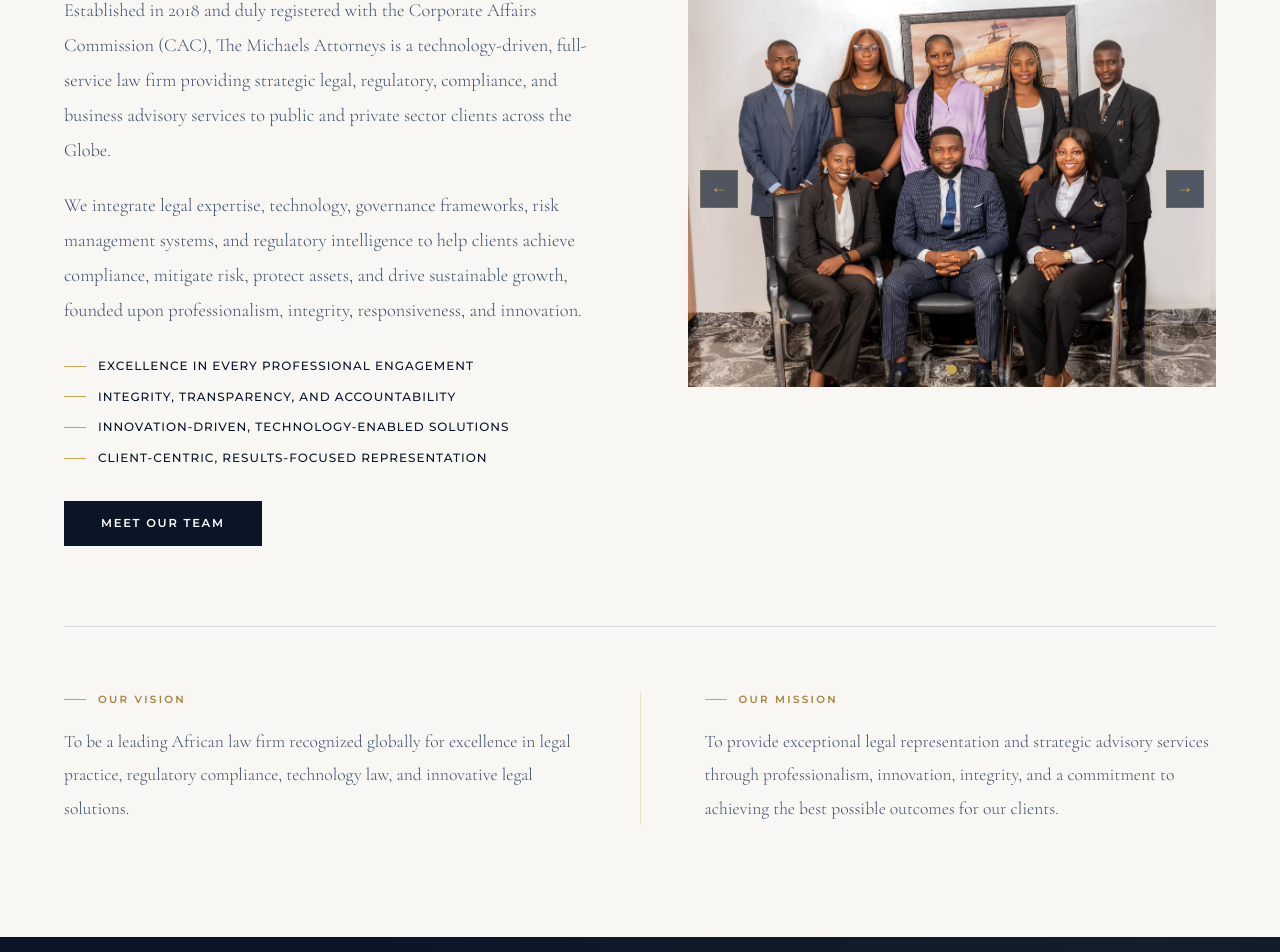
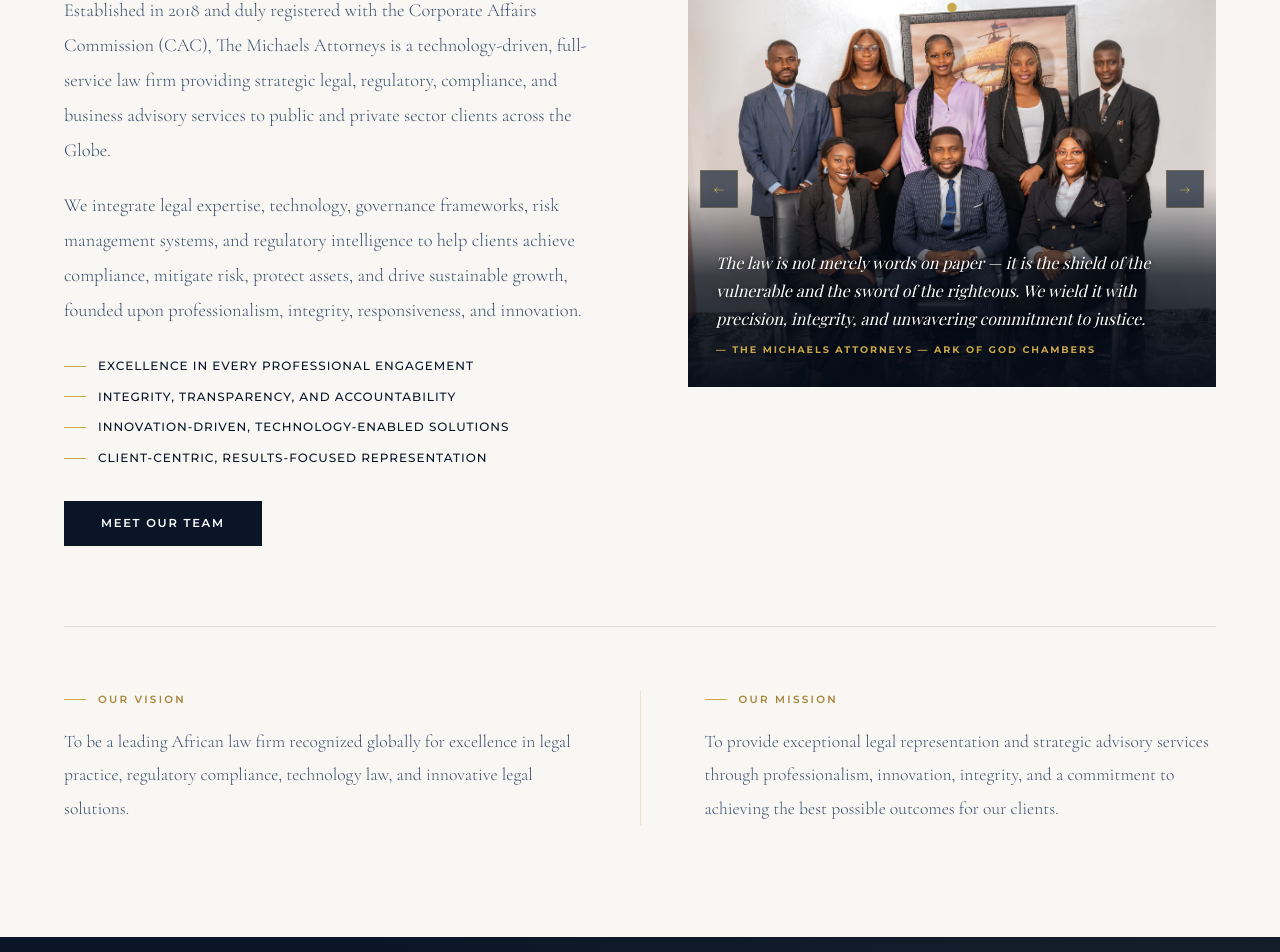
Before and after one commit to ieze-king/thecounsellp, a React (Vite) app: page / in a window 1280 px wide. Shown: the part 1268-2220 px from the top of the page. Built offline with nearby package versions, Linux system fonts and the light colour scheme; no server answers; a web font is replaced by a local one.

Commit message:
added the in between pictures

```diff
--- a/src/components/About/About.module.css
+++ b/src/components/About/About.module.css
@@ -129,10 +129,43 @@
 .carouselBtnPrev { left: 0.75rem; }
 .carouselBtnNext { right: 0.75rem; }
 
+/* Quote overlay */
+.carouselOverlay {
+  position: absolute;
+  bottom: 0;
+  left: 0;
+  right: 0;
+  padding: 4rem 1.75rem 1.75rem;
+  background: linear-gradient(to top, rgba(5, 12, 24, 0.97) 0%, rgba(5, 12, 24, 0.75) 55%, transparent 100%);
+  z-index: 2;
+  pointer-events: none;
+}
+
+.carouselQuote {
+  font-family: var(--font-display);
+  font-size: clamp(0.85rem, 1.35vw, 1rem);
+  font-style: italic;
+  color: #ffffff;
+  line-height: 1.75;
+  margin: 0 0 0.6rem;
+  text-shadow: 0 1px 4px rgba(0, 0, 0, 0.6);
+}
+
+.carouselAttr {
+  display: block;
+  font-family: var(--font-ui);
+  font-size: 0.6rem;
+  font-weight: 700;
+  letter-spacing: 0.2em;
+  text-transform: uppercase;
+  color: var(--color-gold);
+  text-shadow: 0 1px 3px rgba(0, 0, 0, 0.5);
+}
+
 /* Dot indicators */
 .carouselDots {
   position: absolute;
-  bottom: 0.85rem;
+  top: 0.85rem;
   left: 50%;
   transform: translateX(-50%);
   display: flex;
--- a/src/components/About/AboutCarousel.jsx
+++ b/src/components/About/AboutCarousel.jsx
@@ -2,6 +2,7 @@
 import GroupPicture0 from '../../assets/GroupPicture0.jpeg';
 import GroupPicture1 from '../../assets/GroupPicture1.jpeg';
 import GroupPicture2 from '../../assets/GroupPicture2.jpeg';
+import { siteConfig } from '../../data/siteConfig';
 import styles from './About.module.css';
 
 const slides = [
@@ -86,6 +87,12 @@
         ))}
       </div>
 
+      {/* Quote overlay */}
+      <div className={styles.carouselOverlay} aria-hidden="true">
+        <p className={styles.carouselQuote}>{siteConfig.aboutQuote.text}</p>
+        <span className={styles.carouselAttr}>— {siteConfig.aboutQuote.attribution}</span>
+      </div>
+
       {/* Decorative accent */}
       <div className={styles.visualAccent} aria-hidden="true" />
     </div>
```
